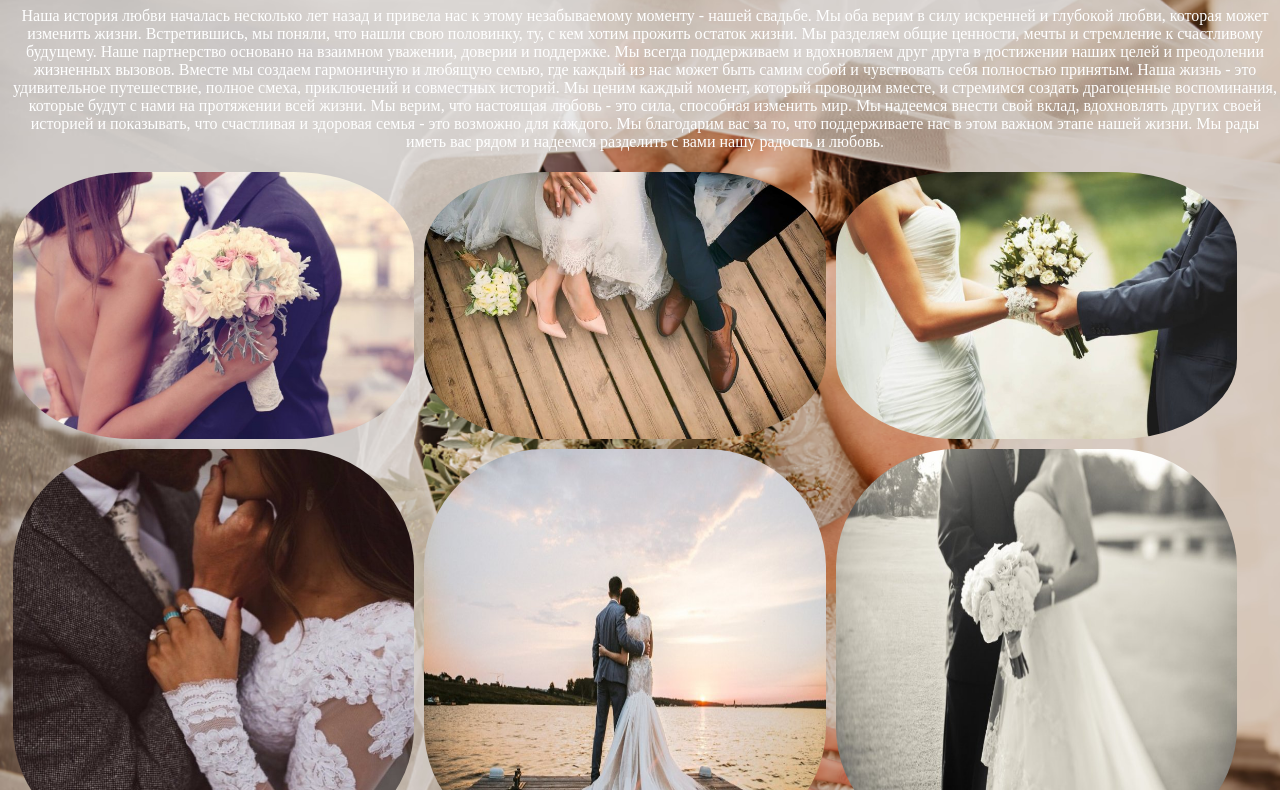
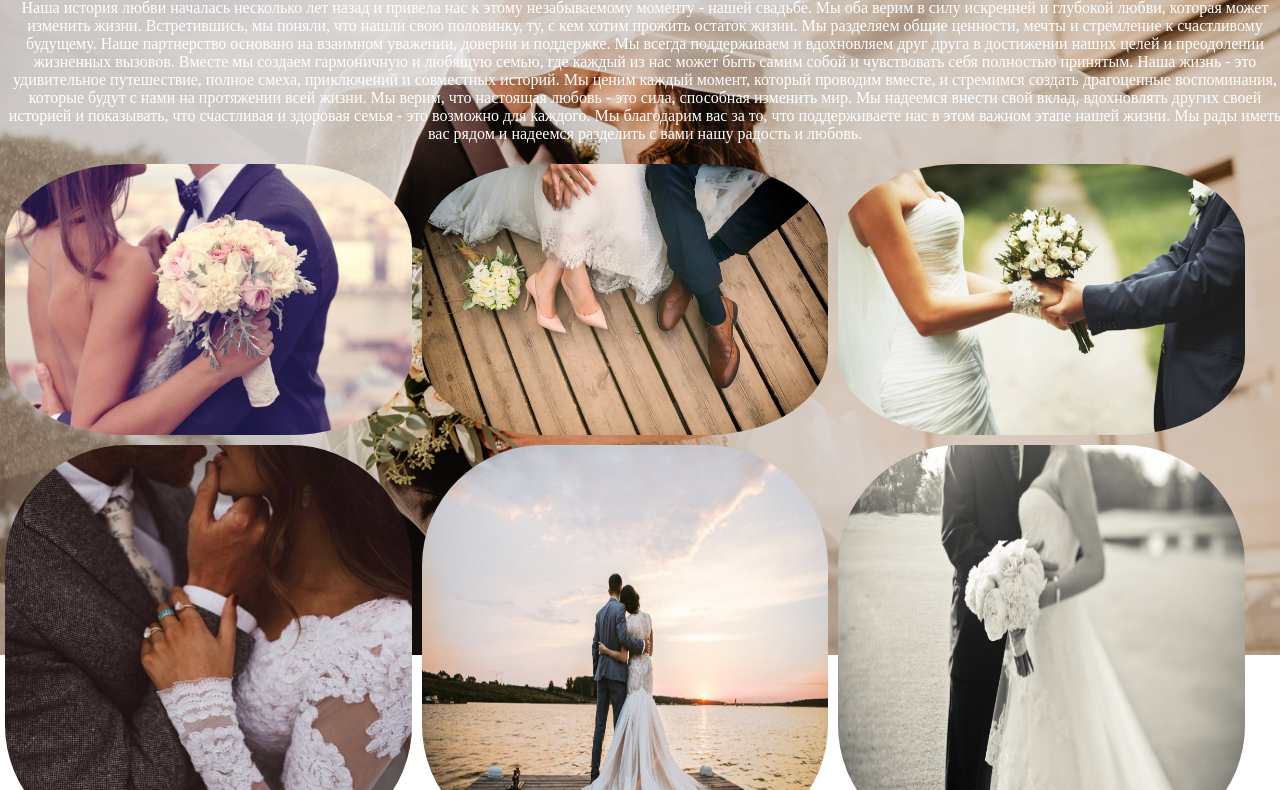
Before and after one commit to nasta987/Wedding, a plain HTML site: page about.html in a window 1280 px wide. Shown: the part 199-989 px from the top of the page. Drawn offline with Linux system fonts and the light colour scheme.

Commit message:
third commit

```diff
--- a/about.html
+++ b/about.html
@@ -6,10 +6,18 @@
     <link rel="icon" href="around.ico" type="image/x-icon" />
 
     <style>
+      html,
+      body {
+        height: 100%;
+        margin: 0;
+        padding: 0;
+      }
       body {
         background-image: url(wedding.avif);
         background-size: cover;
         background-repeat: no-repeat;
+        display: flex;
+        flex-direction: column;
       }
 
       header {
```
Also changed, not shown: adress.html (+8 -0 lines), index.html (+11 -0 lines), programm.html (+8 -0 lines).
